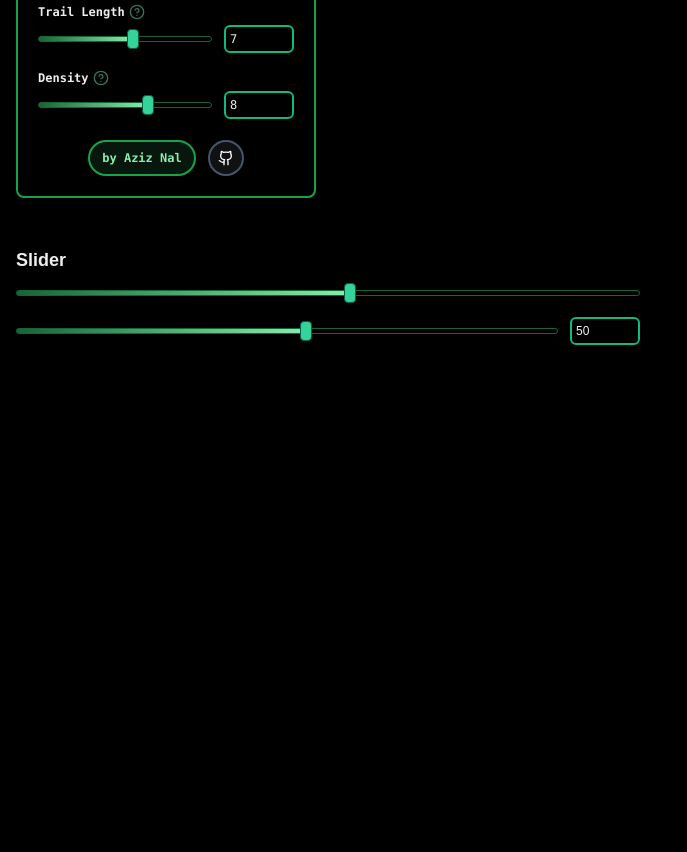
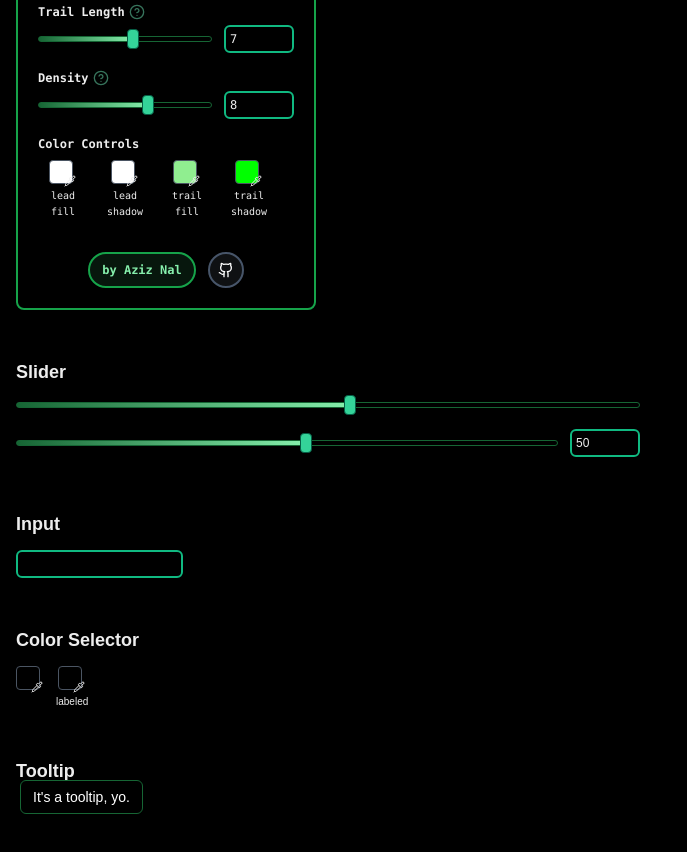
Before and after one commit to aziznal/matrix-effect, a Next.js app: page /components in a window 1280 px wide. Shown: the part 280-1132 px from the top of the page, without its empty margins (0-687 px from the left). Before the commit the page ends 896 px from the top, so only its background shows below. Built offline with nearby package versions, Linux system fonts and the light colour scheme.

Commit message:
set colors as config option

```diff
--- a/app/components/Configuration.tsx
+++ b/app/components/Configuration.tsx
@@ -10,13 +10,10 @@ import {
   useMemo,
   useState,
 } from "react";
-import { SliderWithInput } from "./Slider";
-import { Tooltip, TooltipContent, TooltipTrigger } from "./Tooltip";
+import { Tooltip, TooltipContent, TooltipTrigger } from "./ui/Tooltip";
 import { TooltipProvider } from "@radix-ui/react-tooltip";
-
-const DEFAULT_TRAIL_LENGTH = 7;
-const DEFAULT_FONT_SIZE = 21;
-const DEFAULT_DENSITY = 8;
+import { SliderWithInput } from "./ui/Slider";
+import { hexToRgbObject, LabeledColorSelector } from "./ui/ColorSelector";
 
 type ConfigurationContextType = {
   isConfigOpen: boolean;
@@ -34,9 +31,23 @@ type ConfigurationContextType = {
   density: number;
   setDensity: (value: number) => void;
 
-  /** Computed value of how far down a character trail must go below the screen to fully disappear,
-   * based on font size and trail length*/
+  /** Computed value of how far down a character trail must go below the
+   * screen to fully disappear,
+   * based on font size and trail length
+   */
   bottomMargin: number;
+
+  leadingCharFillColor: string;
+  setLeadingCharFillColor: (value: string) => void;
+
+  leadingCharShadowColor: string;
+  setLeadingCharShadowColor: (value: string) => void;
+
+  trailFillColor: string;
+  setTrailFillColor: (value: string) => void;
+
+  trailShadowColor: string;
+  setTrailShadowColor: (value: string) => void;
 };
 
 const ConfigurationContext = createContext<ConfigurationContextType>(
@@ -48,12 +59,20 @@ export const useConfiguration = () => useContext(ConfigurationContext);
 export function ConfigurationProvider(props: PropsWithChildren) {
   const [isConfigOpen, setIsConfigOpen] = useState(true);
 
-  const [trailLength, setTrailLength] = useState(DEFAULT_TRAIL_LENGTH);
-  const [fontSize, setFontSize] = useState(DEFAULT_FONT_SIZE);
-  const [density, setDensity] = useState(DEFAULT_DENSITY);
+  const [trailLength, setTrailLength] = useState(7);
+  const [fontSize, setFontSize] = useState(21);
+  const [density, setDensity] = useState(8);
   const bottomMargin = useMemo(() => {
     return fontSize * (trailLength + 1); // +1 is to account for the head char
   }, [fontSize, trailLength]);
+
+  const [leadingCharFillColor, setLeadingCharFillColor] =
+    useState("255 255 255");
+  const [leadingCharShadowColor, setLeadingCharShadowColor] =
+    useState("255 255 255");
+
+  const [trailFillColor, setTrailFillColor] = useState("144 238 144");
+  const [trailShadowColor, setTrailShadowColor] = useState("0 255 0");
 
   return (
     <ConfigurationContext.Provider
@@ -71,6 +90,18 @@ export function ConfigurationProvider(props: PropsWithChildren) {
         setDensity,
 
         bottomMargin,
+
+        leadingCharFillColor,
+        setLeadingCharFillColor,
+
+        leadingCharShadowColor,
+        setLeadingCharShadowColor,
+
+        trailFillColor,
+        setTrailFillColor,
+
+        trailShadowColor,
+        setTrailShadowColor,
       }}
     >
       {props.children}
@@ -86,7 +117,7 @@ export function ConfigurationWindow(props: { className?: string }) {
   return (
     <div
       className={cn(
-        "max-h-[70vh] overflow-y-auto absolute bottom-12 right-12 flex w-[300px] flex-col items-center rounded-lg border-2 border-green-600 bg-green-400 bg-opacity-10 p-5 font-mono text-xs shadow backdrop-blur",
+        "absolute bottom-12 right-12 flex max-h-[70vh] w-[300px] flex-col items-center overflow-y-auto rounded-lg border-2 border-green-600 bg-green-400 bg-opacity-10 p-5 font-mono text-xs shadow backdrop-blur",
         props.className,
       )}
     >
@@ -99,7 +130,7 @@ export function ConfigurationWindow(props: { className?: string }) {
         />
       </div>
 
-      <div className="mb-4 flex flex-col gap-3 w-full">
+      <div className="mb-4 flex w-full flex-col gap-3">
         <SliderControls
           title="Font Size"
           description="The size of each character (affects column count)"
@@ -126,6 +157,36 @@ export function ConfigurationWindow(props: { className?: string }) {
           value={config.density}
           onValueChange={config.setDensity}
         />
+
+        <div className="mb-4">
+          <h2 className="mb-2 font-bold">Color Controls</h2>
+
+          <div className="flex flex-wrap gap-3">
+            <ColorControls
+              value={config.leadingCharFillColor}
+              onValueChange={config.setLeadingCharFillColor}
+              title="lead fill"
+            />
+
+            <ColorControls
+              value={config.leadingCharShadowColor}
+              onValueChange={config.setLeadingCharShadowColor}
+              title="lead shadow"
+            />
+
+            <ColorControls
+              value={config.trailFillColor}
+              onValueChange={config.setTrailFillColor}
+              title="trail fill"
+            />
+
+            <ColorControls
+              value={config.trailShadowColor}
+              onValueChange={config.setTrailShadowColor}
+              title="trail shadow"
+            />
+          </div>
+        </div>
       </div>
 
       <div className="flex gap-3">
@@ -155,8 +216,8 @@ export function ConfigurationWindow(props: { className?: string }) {
 // - TODO: add FPS counter
 // - TODO: make menu closeable to allow nice fullscreen experience
 // - TODO: allow adjusting character set with checkboxes
+// - TODO: improve color selector controls (custom implementation?)
 // - TODO: add config options, incl:
-//    - color
 //    - speed
 //    - enabling full-screen
 //    - effects (blur, shadow, glow, etc.)
@@ -205,3 +266,23 @@ const DescriptionTooltip: React.FC<{ content: string }> = (props) => {
     </TooltipProvider>
   );
 };
+
+const ColorControls: React.FC<{
+  value: string;
+  onValueChange: (value: string) => void;
+
+  title: string;
+}> = (props) => {
+  const onValueChangeAsRgb = (hexColor: string) => {
+    const { r, g, b } = hexToRgbObject(hexColor);
+    props.onValueChange(`${r} ${g} ${b}`);
+  };
+
+  return (
+    <LabeledColorSelector
+      label={props.title}
+      value={`rgb(${props.value})`}
+      onValueChange={onValueChangeAsRgb}
+    />
+  );
+};
--- a/app/components/MatrixDigitalRain.tsx
+++ b/app/components/MatrixDigitalRain.tsx
@@ -159,8 +159,8 @@ export function MatrixDigitalRain() {
         ctx.save();
 
         ctx.font = `${config.fontSize}px JetBrainsMono Nerd Font`;
-        ctx.fillStyle = "white";
-        ctx.shadowColor = "white";
+        ctx.fillStyle = `rgb(${config.leadingCharFillColor})`;
+        ctx.shadowColor = `rgb(${config.leadingCharShadowColor})`;
         ctx.shadowOffsetX = 0;
         ctx.shadowOffsetY = 0;
         ctx.shadowBlur = 12;
@@ -185,9 +185,9 @@ export function MatrixDigitalRain() {
           const opacity =
             (30 * (this.trailChars.length - (i + 1))) / this.trailChars.length;
 
-          ctx.fillStyle = `rgb(144 238 144 / ${opacity}%)`;
+          ctx.fillStyle = `rgb(${config.trailFillColor} / ${opacity}%)`;
 
-          ctx.shadowColor = "lime";
+          ctx.shadowColor = `rgb(${config.trailShadowColor})`;
           ctx.shadowOffsetX = 0;
           ctx.shadowOffsetY = 0;
           ctx.shadowBlur = 4;
@@ -234,7 +234,11 @@ export function MatrixDigitalRain() {
     config.bottomMargin,
     config.density,
     config.fontSize,
+    config.leadingCharFillColor,
+    config.leadingCharShadowColor,
+    config.trailFillColor,
     config.trailLength,
+    config.trailShadowColor,
     screenSize.height,
     screenSize.width,
   ]);
--- a/app/components/page.tsx
+++ b/app/components/page.tsx
@@ -2,7 +2,15 @@
 
 import { PropsWithChildren, useState } from "react";
 import { ConfigurationProvider, ConfigurationWindow } from "./Configuration";
-import { Slider, SliderWithInput } from "./Slider";
+import { Slider, SliderWithInput } from "./ui/Slider";
+import { Input } from "./ui/Input";
+import {
+  TooltipProvider,
+  Tooltip,
+  TooltipTrigger,
+  TooltipContent,
+} from "./ui/Tooltip";
+import { ColorSelector, LabeledColorSelector } from "./ui/ColorSelector";
 
 export const dynamic = "force-dynamic";
 
@@ -24,6 +32,21 @@ export default function ComponentsPlayground() {
       <Component>
         <ComponentTitle>Slider</ComponentTitle>
         <SliderDemo />
+      </Component>
+
+      <Component>
+        <ComponentTitle>Input</ComponentTitle>
+        <InputDemo />
+      </Component>
+
+      <Component>
+        <ComponentTitle>Color Selector</ComponentTitle>
+        <ColorSelectorDemo />
+      </Component>
+
+      <Component>
+        <ComponentTitle>Tooltip</ComponentTitle>
+        <TooltipDemo />
       </Component>
     </div>
   );
@@ -53,3 +76,39 @@ function SliderDemo() {
     </div>
   );
 }
+
+function InputDemo() {
+  return (
+    <div className="md:w-[50%]">
+      <Input />
+    </div>
+  );
+}
+
+function TooltipDemo() {
+  return (
+    <TooltipProvider>
+      <Tooltip open>
+        <TooltipTrigger />
+
+        <TooltipContent side="right">It{"'"}s a tooltip, yo.</TooltipContent>
+      </Tooltip>
+    </TooltipProvider>
+  );
+}
+
+function ColorSelectorDemo() {
+  const [color, setColor] = useState("");
+
+  return (
+    <div className="flex gap-3">
+      <ColorSelector value={color} onValueChange={setColor} />
+
+      <LabeledColorSelector
+        value={color}
+        onValueChange={setColor}
+        label="labeled"
+      />
+    </div>
+  );
+}
--- /dev/null
+++ b/app/components/ui/ColorSelector.tsx
@@ -0,0 +1,76 @@
+import { LucidePipette } from "lucide-react";
+import { useId } from "react";
+
+type ColorSelectorProps = {
+  value: string;
+  onValueChange: (value: string) => void;
+};
+
+/** an RGB color selector that uses the system dialog */
+export function ColorSelector(props: ColorSelectorProps) {
+  const inputId = useId();
+
+  return (
+    <div>
+      <label
+        htmlFor={inputId}
+        className="relative mb-1 mr-1 block h-[24px] w-[24px] cursor-pointer rounded border border-gray-600 transition-all hover:outline"
+        style={{
+          backgroundColor: props.value,
+        }}
+      >
+        <LucidePipette size="12" className="absolute -bottom-1 -right-1" />
+      </label>
+
+      <input
+        id={inputId}
+        className="absolute h-0 w-0 opacity-0"
+        type="color"
+        onChange={(e) => {
+          props.onValueChange(e.target.value);
+        }}
+      />
+    </div>
+  );
+}
+
+export function LabeledColorSelector({
+  label,
+  ...props
+}: ColorSelectorProps & { label: string }) {
+  return (
+    <div className="flex w-fit flex-col items-center">
+      <ColorSelector {...props} />
+
+      <span className="max-w-[50px] break-words text-center text-[10px]">
+        {label}
+      </span>
+    </div>
+  );
+}
+
+/** `#ffffff` -> `"rgb(255, 255, 255)"` */
+export function hexToRgbString(hex: string) {
+  const strippedHex = hex.replaceAll("#", "");
+
+  const r = Number.parseInt(strippedHex.slice(0, 1), 16);
+  const g = Number.parseInt(strippedHex.slice(2, 3), 16);
+  const b = Number.parseInt(strippedHex.slice(4), 16);
+
+  return `rgb(${r}, ${g}, ${b})`;
+}
+
+/** `#ffffff` -> `{ r: 255, g: 255, b: 255 }` */
+export function hexToRgbObject(hex: string) {
+  const strippedHex = hex.replaceAll("#", "");
+
+  const r = Number.parseInt(strippedHex.slice(0, 2), 16);
+  const g = Number.parseInt(strippedHex.slice(2, 4), 16);
+  const b = Number.parseInt(strippedHex.slice(4), 16);
+
+  return {
+    r,
+    g,
+    b,
+  };
+}
```
Also changed, not shown: app/components/ui/Input.tsx (renamed from app/components/Input.tsx), app/components/ui/Slider.tsx (renamed from app/components/Slider.tsx), app/components/ui/Tooltip.tsx (renamed from app/components/Tooltip.tsx).
